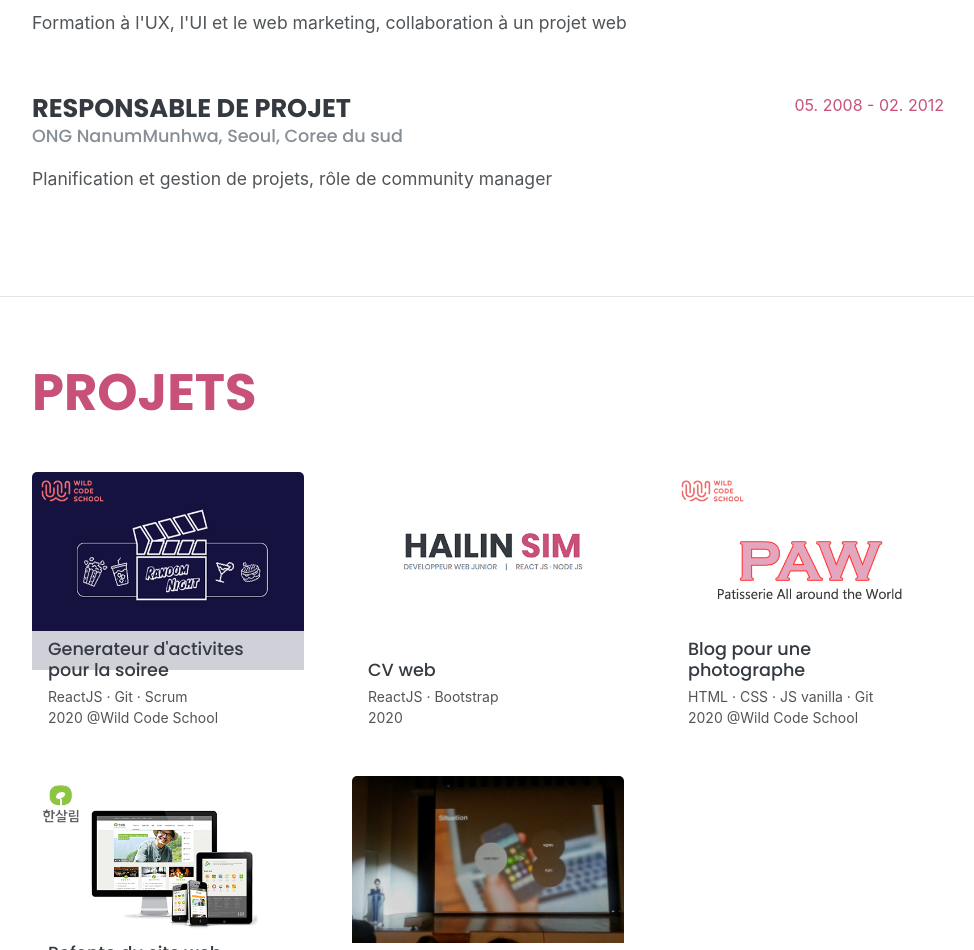
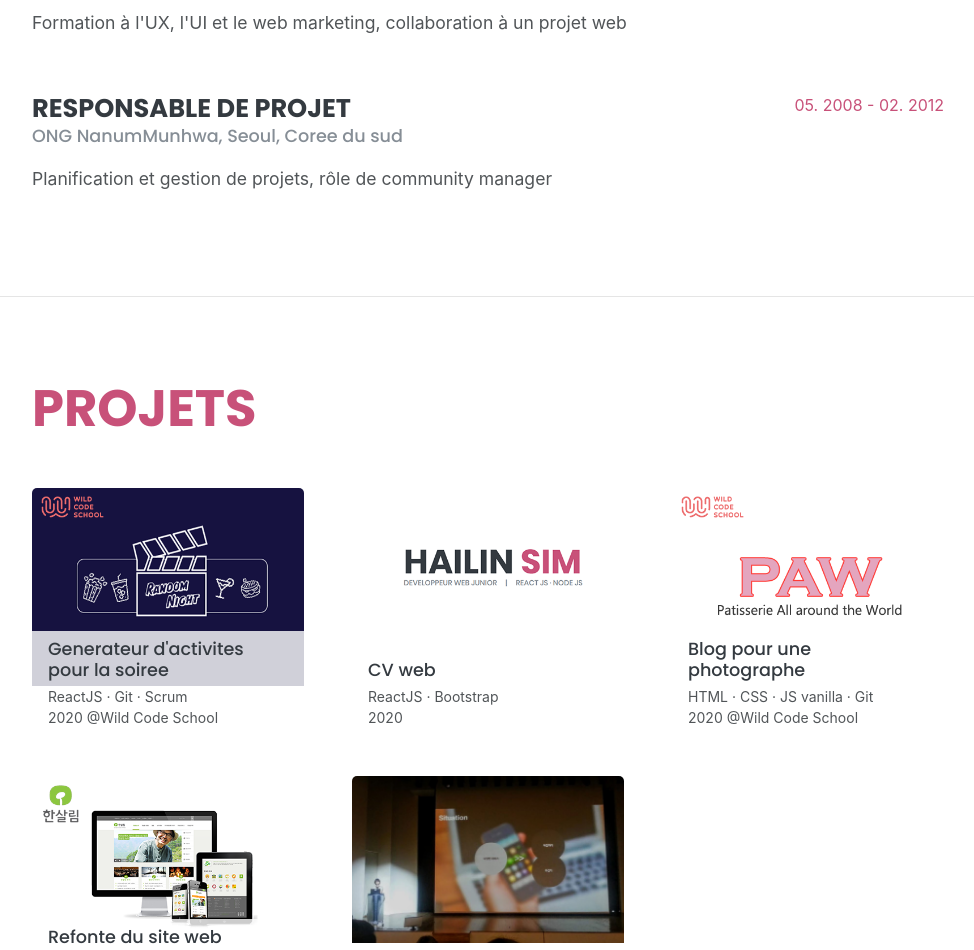
Before and after one commit to Lenasim/cv_web, a React (Create React App) app: page / in a window 1280 px wide. Shown: the part 3298-4248 px from the top of the page, without its empty margins (288-1262 px from the left). Built offline with nearby package versions, Linux system fonts and the light colour scheme.

Commit message:
project css bug fixed

```diff
--- a/public/style.css
+++ b/public/style.css
@@ -135,7 +135,7 @@ body {
     display: grid;
     grid-template-columns: repeat(auto-fit, minmax(270px, 1fr));
     grid-gap: 3rem;
-    grid-auto-rows: minmax(16rem, auto);
+    grid-auto-rows: minmax(15rem, auto);
   }
 
   .projects_item {
```
